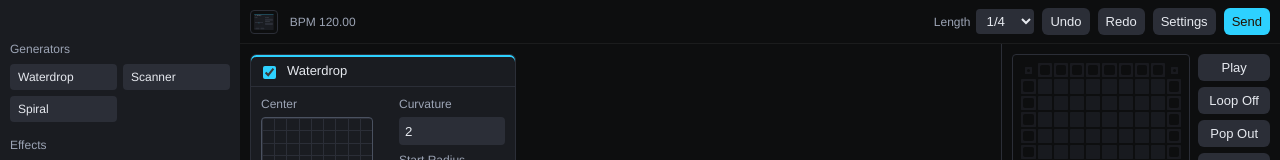
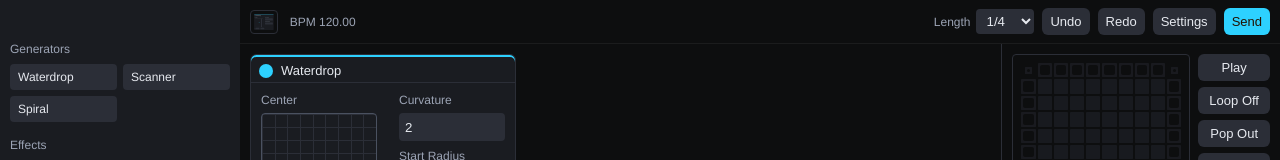
Before and after one commit to sihyunlts/compass, a Svelte app: page / in a window 1280 px wide. Shown: the top 160 px of the page. Built offline with nearby package versions, Linux system fonts and the light colour scheme.

Commit message:
style(renderer): apply round checkbox styles to device toggles

```diff
--- a/src/renderer/components/DeviceCard.svelte
+++ b/src/renderer/components/DeviceCard.svelte
@@ -144,6 +144,7 @@
     <header class="device-head">
       <div class="device-head-left">
         <input
+          class="round-checkbox device-toggle"
           type="checkbox"
           checked={device.enabled}
           data-action="set-device-enabled"
@@ -195,6 +196,7 @@
     <header class="device-head">
       <div class="device-head-left">
         <input
+          class="round-checkbox device-toggle"
           type="checkbox"
           checked={device.enabled}
           data-action="set-device-enabled"
@@ -235,6 +237,7 @@
     <header class="device-head">
       <div class="device-head-left">
         <input
+          class="round-checkbox device-toggle"
           type="checkbox"
           checked={device.enabled}
           data-action="set-device-enabled"
@@ -288,6 +291,7 @@
     <header class="device-head">
       <div class="device-head-left">
         <input
+          class="round-checkbox device-toggle"
           type="checkbox"
           checked={device.enabled}
           data-action="set-device-enabled"
@@ -370,6 +374,7 @@
     <header class="device-head">
       <div class="device-head-left">
         <input
+          class="round-checkbox device-toggle"
           type="checkbox"
           checked={device.enabled}
           data-action="set-device-enabled"
@@ -399,6 +404,7 @@
     <header class="device-head">
       <div class="device-head-left">
         <input
+          class="round-checkbox device-toggle"
           type="checkbox"
           checked={device.enabled}
           data-action="set-device-enabled"
@@ -451,6 +457,7 @@
     <header class="device-head">
       <div class="device-head-left">
         <input
+          class="round-checkbox device-toggle"
           type="checkbox"
           checked={device.enabled}
           data-action="set-device-enabled"
@@ -550,6 +557,7 @@
     <header class="device-head">
       <div class="device-head-left">
         <input
+          class="round-checkbox device-toggle"
           type="checkbox"
           checked={device.enabled}
           data-action="set-device-enabled"
@@ -665,6 +673,7 @@
     <header class="device-head">
       <div class="device-head-left">
         <input
+          class="round-checkbox device-toggle"
           type="checkbox"
           checked={device.enabled}
           data-action="set-device-enabled"
@@ -694,6 +703,7 @@
     <header class="device-head">
       <div class="device-head-left">
         <input
+          class="round-checkbox device-toggle"
           type="checkbox"
           checked={device.enabled}
           data-action="set-device-enabled"
@@ -748,9 +758,8 @@
 
       &-left {
         display: flex;
-        align-items: flex-start;
+        align-items: center;
         gap: var(--gap-8);
-        min-width: 0;
       }
 
       .device-title {
--- a/src/renderer/components/DeviceRack.svelte
+++ b/src/renderer/components/DeviceRack.svelte
@@ -905,7 +905,7 @@
                   />
                 {:else if col.kind === 'left-rail'}
                   <input
-                    class="group-enabled-toggle"
+                    class="group-enabled-toggle round-checkbox"
                     type="checkbox"
                     checked={col.enabled}
                     aria-label={`${col.groupId} enabled`}
@@ -1074,7 +1074,6 @@
   .group-enabled-toggle {
     width: var(--gap-14);
     height: var(--gap-14);
-    margin: 0;
     flex: 0 0 auto;
   }
 
--- a/src/renderer/styles/controls.scss
+++ b/src/renderer/styles/controls.scss
@@ -50,6 +50,20 @@ select {
 input {
   &[type='checkbox'] {
     accent-color: var(--accent-500);
+
+    &.round-checkbox {
+      appearance: none;
+      -webkit-appearance: none;
+      width: 0.875rem;
+      height: 0.875rem;
+      border-radius: var(--radius-round);
+      background-color: var(--neutral-30);
+      margin: 0;
+
+      &:checked {
+        background-color: var(--accent-500);
+      }
+    }
   }
 
   &[type='number'] {
```
